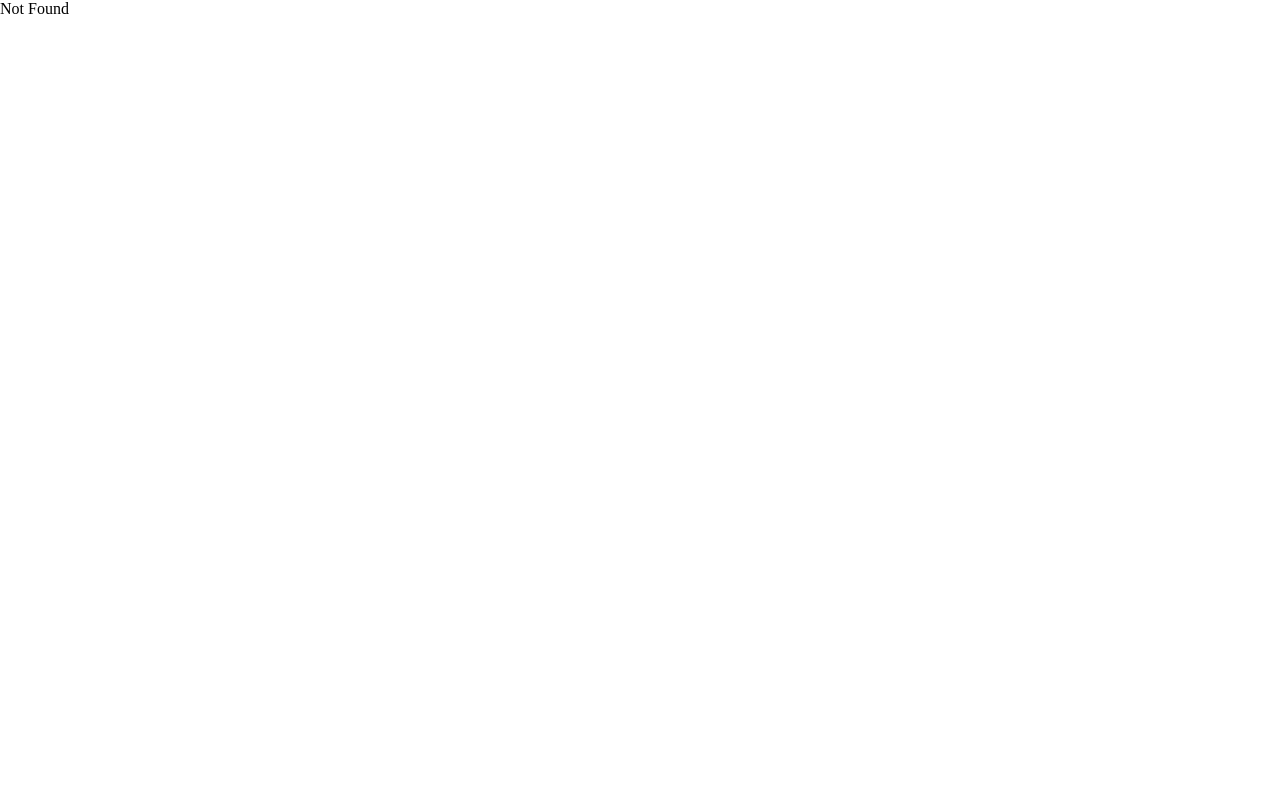
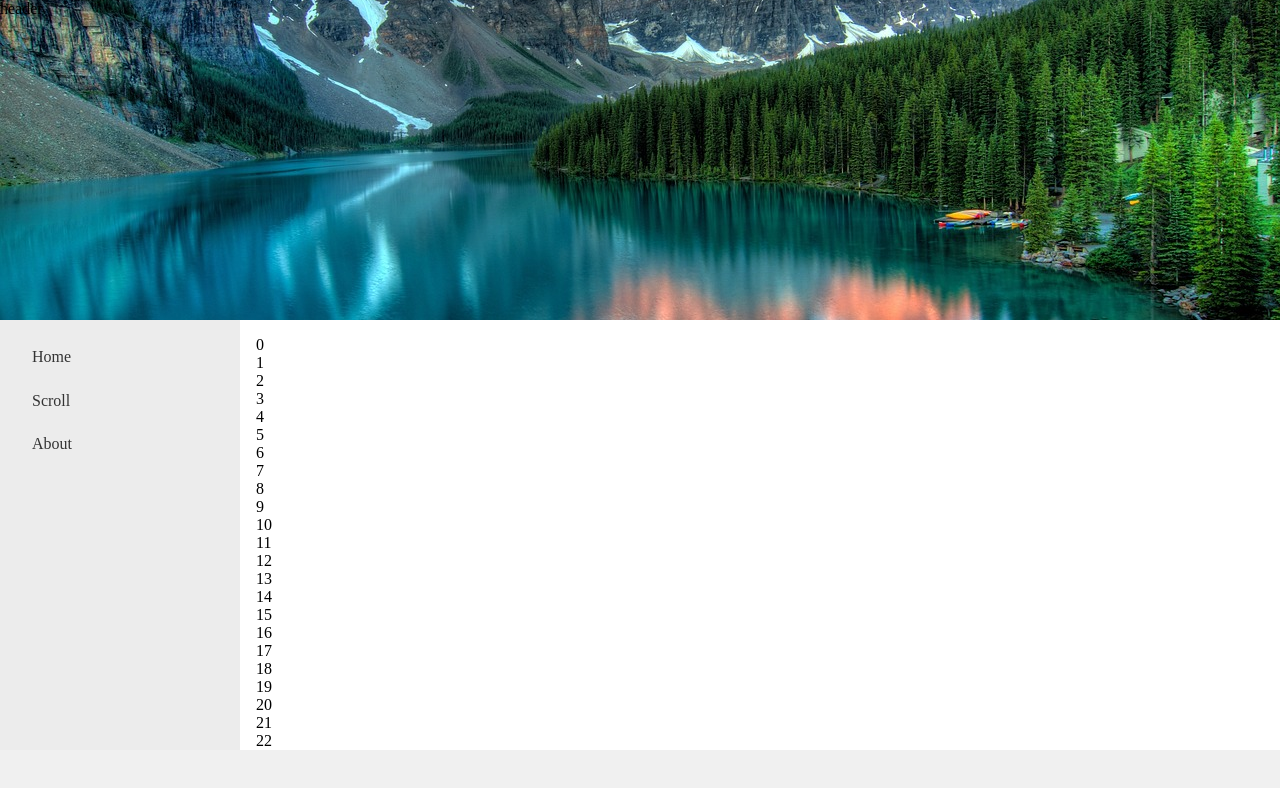
Before and after one commit to ghtak/react_base, a React (Vite) app: page /scroll in a window 1280 px wide. Shown: the top 788 px of the page. Built offline with nearby package versions, Linux system fonts and the light colour scheme.

Commit message:
feat: scroll 영역 설정

```diff
--- a/src/components/layout/mainlayout.module.scss
+++ b/src/components/layout/mainlayout.module.scss
@@ -1,7 +1,8 @@
 .container {
   display: flex;
   flex-direction: column;
-  min-height: 100vh; /* 화면 전체 높이 사용 */
+  height: 100vh; /* 뷰포트 높이로 고정 */
+  overflow: hidden; /* 전체 화면 스크롤 방지 */
 }
 
 .header {
@@ -14,6 +15,7 @@
 .content {
   display: flex; /* 가로 배치 핵심 */
   flex: 1;       /* 남은 세로 공간 모두 차지 */
+  overflow: hidden; /* 자식 요소(main) 스크롤을 위해 넘침 숨김 */
 }
 
 .nav {
@@ -25,6 +27,7 @@
 .main {
   flex: 1;       /* 남은 가로 공간 모두 차지 */
   padding: 1rem;
+  overflow-y: auto; /* 메인 영역만 세로 스크롤 */
 }
 
 .footer {
--- a/src/components/ui/nav.tsx
+++ b/src/components/ui/nav.tsx
@@ -9,6 +9,10 @@ export function Nav() {
       path: "/",
     },
     {
+      name: "Scroll",
+      path: "/scroll",
+    },
+    {
       name: "About",
       path: "/about",
     },
@@ -16,7 +20,9 @@ export function Nav() {
 
   const menus = links.map((link) => (
     <li>
-      <Link key={link.path} to={link.path}>{link.name}</Link>
+      <Link key={link.path} to={link.path}>
+        {link.name}
+      </Link>
     </li>
   ));
 
--- a/src/routeTree.gen.ts
+++ b/src/routeTree.gen.ts
@@ -13,6 +13,7 @@ import { Route as LoginRouteImport } from './routes/login'
 import { Route as AboutRouteImport } from './routes/about'
 import { Route as MainRouteRouteImport } from './routes/_main/route'
 import { Route as MainIndexRouteImport } from './routes/_main/index'
+import { Route as MainScrollRouteImport } from './routes/_main/scroll'
 
 const LoginRoute = LoginRouteImport.update({
   id: '/login',
@@ -33,15 +34,22 @@ const MainIndexRoute = MainIndexRouteImport.update({
   path: '/',
   getParentRoute: () => MainRouteRoute,
 } as any)
+const MainScrollRoute = MainScrollRouteImport.update({
+  id: '/scroll',
+  path: '/scroll',
+  getParentRoute: () => MainRouteRoute,
+} as any)
 
 export interface FileRoutesByFullPath {
   '/about': typeof AboutRoute
   '/login': typeof LoginRoute
+  '/scroll': typeof MainScrollRoute
   '/': typeof MainIndexRoute
 }
 export interface FileRoutesByTo {
   '/about': typeof AboutRoute
   '/login': typeof LoginRoute
+  '/scroll': typeof MainScrollRoute
   '/': typeof MainIndexRoute
 }
 export interface FileRoutesById {
@@ -49,14 +57,15 @@ export interface FileRoutesById {
   '/_main': typeof MainRouteRouteWithChildren
   '/about': typeof AboutRoute
   '/login': typeof LoginRoute
+  '/_main/scroll': typeof MainScrollRoute
   '/_main/': typeof MainIndexRoute
 }
 export interface FileRouteTypes {
   fileRoutesByFullPath: FileRoutesByFullPath
-  fullPaths: '/about' | '/login' | '/'
+  fullPaths: '/about' | '/login' | '/scroll' | '/'
   fileRoutesByTo: FileRoutesByTo
-  to: '/about' | '/login' | '/'
-  id: '__root__' | '/_main' | '/about' | '/login' | '/_main/'
+  to: '/about' | '/login' | '/scroll' | '/'
+  id: '__root__' | '/_main' | '/about' | '/login' | '/_main/scroll' | '/_main/'
   fileRoutesById: FileRoutesById
 }
 export interface RootRouteChildren {
@@ -95,14 +104,23 @@ declare module '@tanstack/react-router' {
       preLoaderRoute: typeof MainIndexRouteImport
       parentRoute: typeof MainRouteRoute
     }
+    '/_main/scroll': {
+      id: '/_main/scroll'
+      path: '/scroll'
+      fullPath: '/scroll'
+      preLoaderRoute: typeof MainScrollRouteImport
+      parentRoute: typeof MainRouteRoute
+    }
   }
 }
 
 interface MainRouteRouteChildren {
+  MainScrollRoute: typeof MainScrollRoute
   MainIndexRoute: typeof MainIndexRoute
 }
 
 const MainRouteRouteChildren: MainRouteRouteChildren = {
+  MainScrollRoute: MainScrollRoute,
   MainIndexRoute: MainIndexRoute,
 }
 
--- /dev/null
+++ b/src/routes/_main/scroll.tsx
@@ -0,0 +1,15 @@
+import { createFileRoute } from "@tanstack/react-router";
+
+export const Route = createFileRoute("/_main/scroll")({
+  component: RouteComponent,
+});
+
+function RouteComponent() {
+  const x = Array.from({ length: 101}, (_, i) => i.toString());
+
+  return (
+    <div>
+      {x.map((v) => <div>{v}</div>)}
+    </div>
+  );
+}
```
